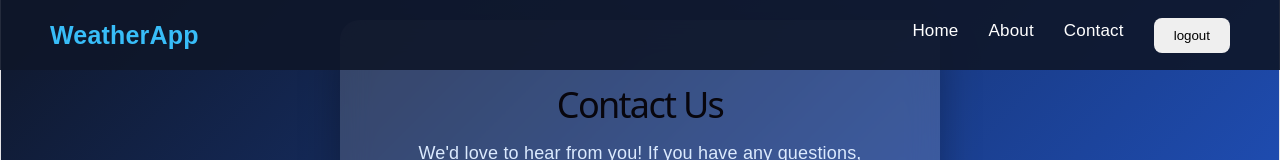
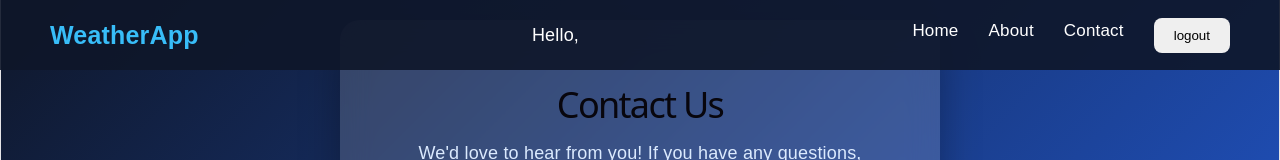
Before and after one commit to muhammadniishad786-rgb/weatherApp, a React (Vite) app: page /contact in a window 1280 px wide. Shown: the top 160 px of the page. Built offline with nearby package versions, Linux system fonts and the light colour scheme; sample sign-in values are in the browser's storage.

Commit message:
added user name to the navbar based on which user is logged in now

```diff
--- a/src/components/navBar/Nav.jsx
+++ b/src/components/navBar/Nav.jsx
@@ -13,15 +13,20 @@ function Navbar() {
     navigate("/login")
   }
 
+  const user = JSON.parse(localStorage.getItem('user'))
+
   console.log('hello');
 
   return (
    <nav className="navbar">
+
       <div className="logo">
         WeatherApp
       </div>
 
-
+      <div>
+        Hello,{user.userName}
+      </div>
       <div className="nav-links">
 
         <Link to="/">
```
